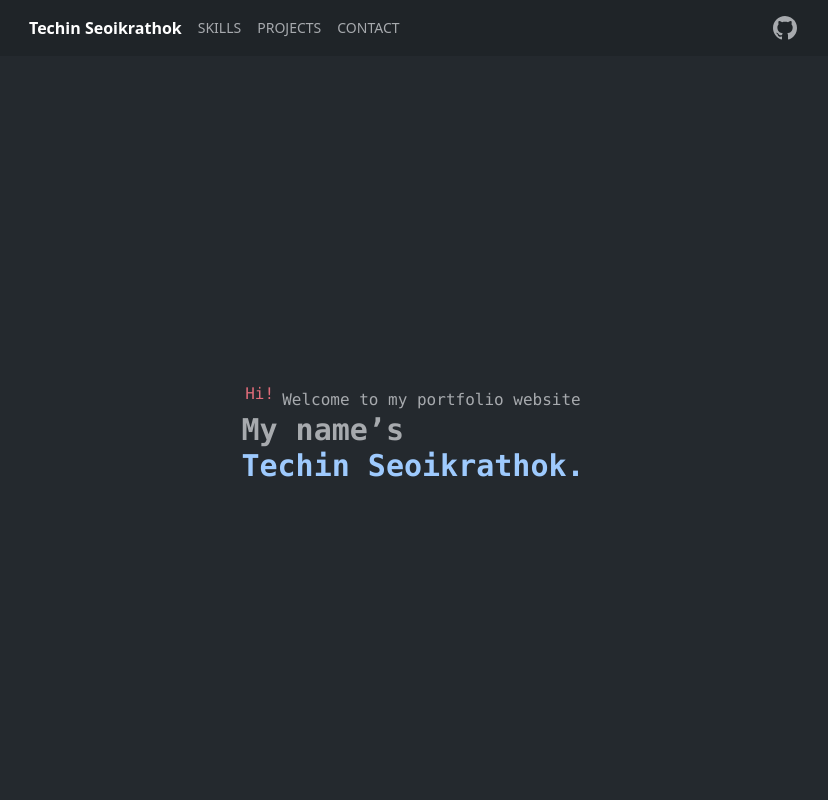
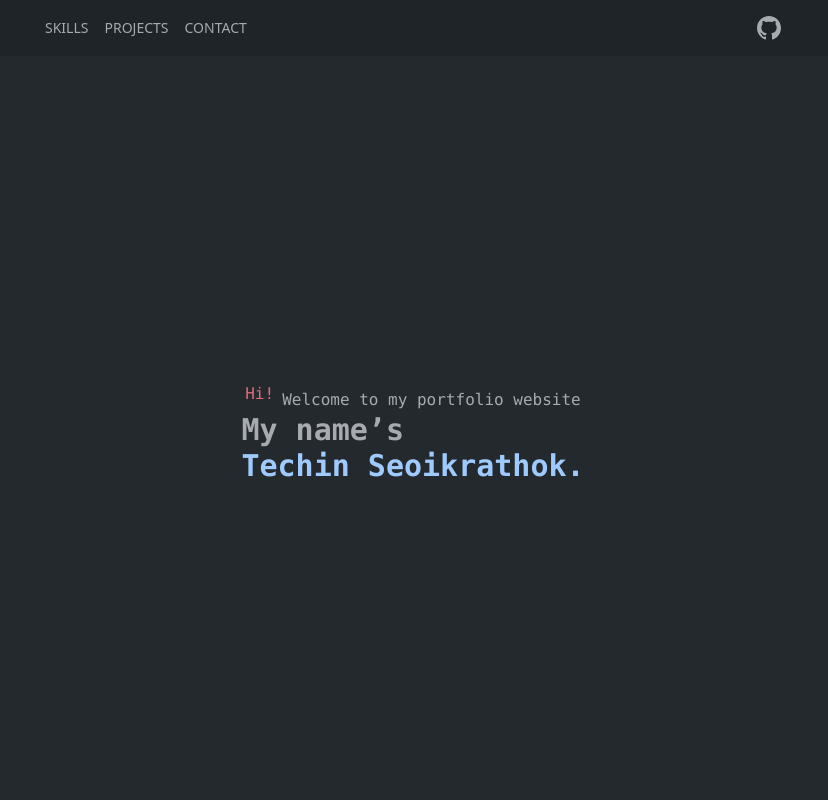
Before and after one commit to ChinjiroO/portfolio, a Next.js app: page / in a window 1280 px wide. Shown: the top 800 px of the page, without its empty margins (227-1055 px from the left). Built offline with nearby package versions, Linux system fonts and the light colour scheme.

Commit message:
Update navbar.tsx

```diff
--- a/components/navbar.tsx
+++ b/components/navbar.tsx
@@ -3,13 +3,8 @@ import Link from "next/link";
 export default function Navbar() {
   return (
     <div className="sticky top-0 z-50">
-      <nav className="flex justify-center w-full border-gray-700 mx-auto py-4 bg-midnight-300 text-midnight-100 ">
-        <div className="flex md:min-w-[48rem] max-w-3xl justify-center gap-4">
-          <div id="title" className="text-white font-bold">
-            <Link href="/">
-              <a>Techin Seoikrathok</a>
-            </Link>
-          </div>
+      <nav className="flex md:justify-center sm:w-full border-gray-700 mx-auto py-4 bg-midnight-300 text-midnight-100 ">
+        <div className="flex w-full justify-between md:min-w-[48rem] max-w-3xl gap-4 px-4">
           <div
             id="menu-list"
             className="hidden md:flex flex-row flex-grow gap-4 text-sm uppercase items-center text-center"
```
